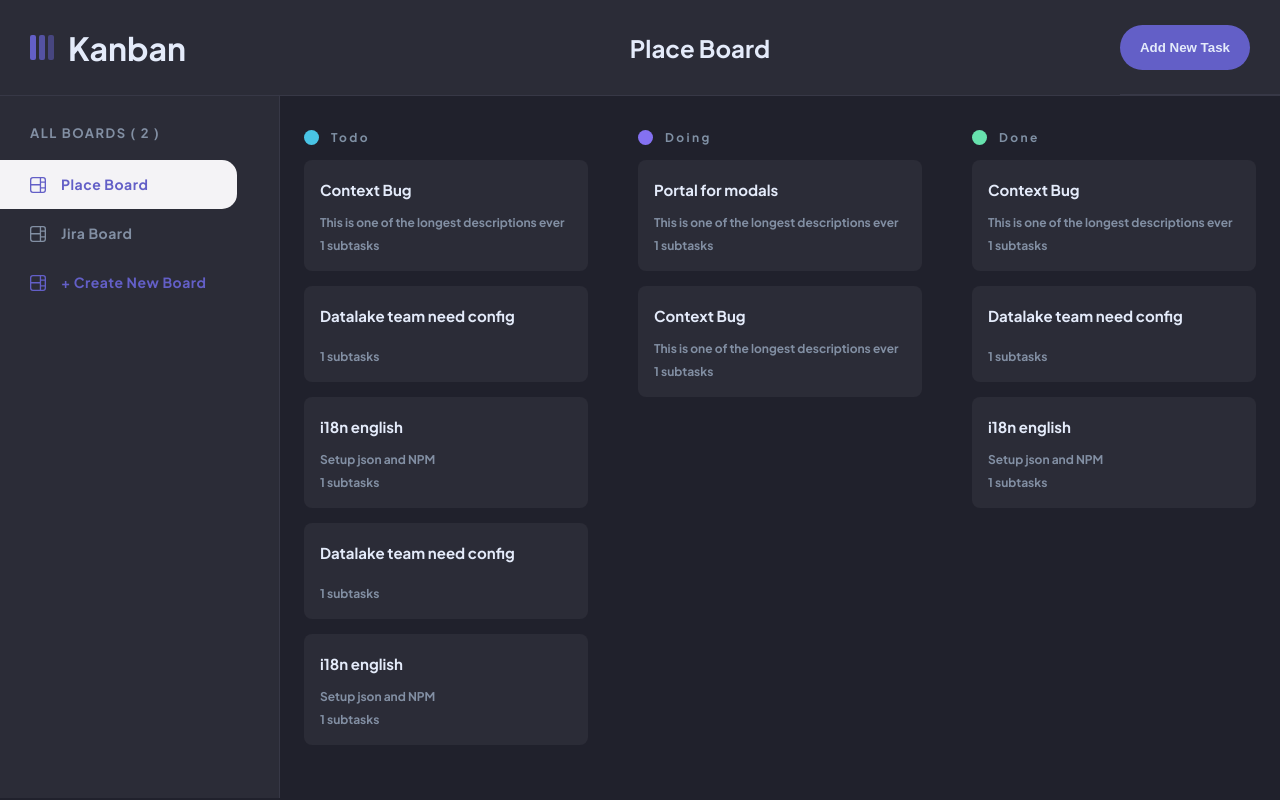
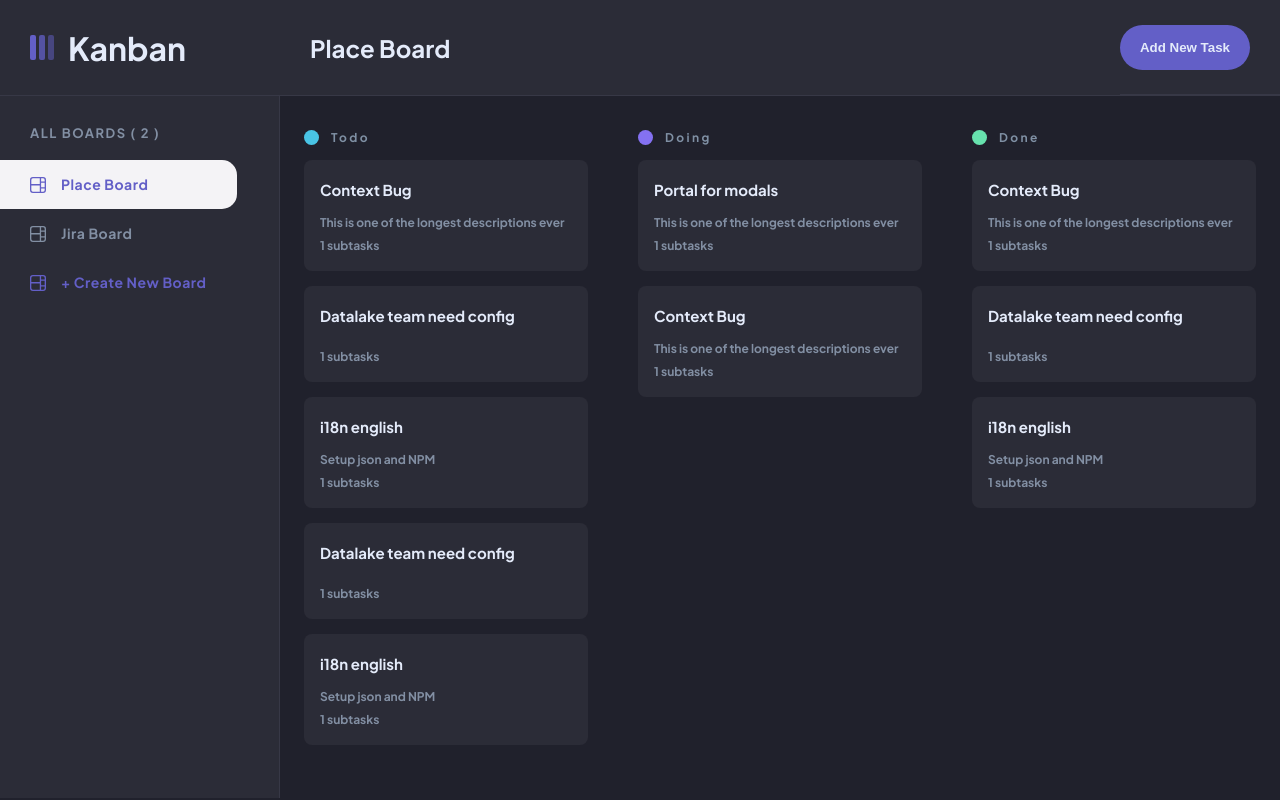
Before and after one commit to MMR-Solutions-AB/Kanban-V15, a React (Vite) app: page / in a window 1280 px wide. Built offline with nearby package versions, Linux system fonts and the light colour scheme.

Commit message:
fixed css bug

```diff
--- a/src/components/Navbar/Navbar.scss
+++ b/src/components/Navbar/Navbar.scss
@@ -58,7 +58,7 @@
     display: flex;
     align-items: center;
     padding: 0 30px;
-    // flex: 1;
+    flex: 1;
 
     h2 {
         color: var(--text-lines);
```
